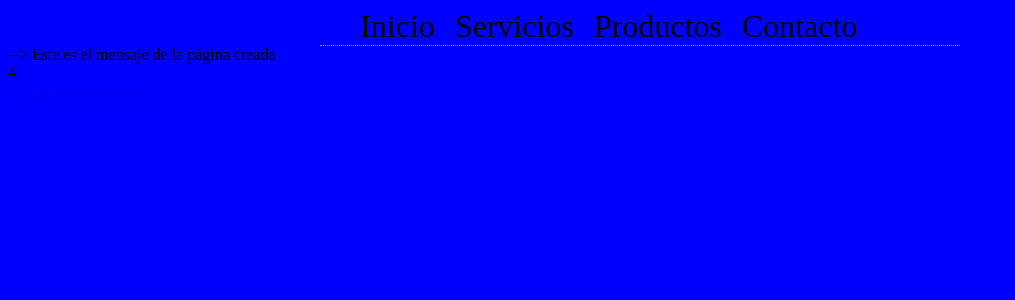
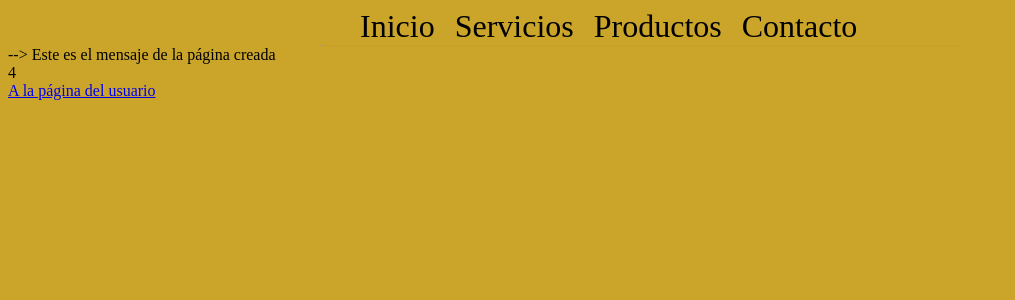
Before and after one commit to Celot1979/Curso_Flask, a Flask app: page / in a window 1280 px wide. Shown: the top 300 px of the page, without its empty margins (0-1015 px from the left). Run offline with Flask 2, Linux system fonts and the light colour scheme.

Commit message:
Cambio de color de fondo

```diff
--- a/Flask/static/css/index.css
+++ b/Flask/static/css/index.css
@@ -1,5 +1,5 @@
 body{
-    background-color: blue;
+    background-color: rgb(203, 165, 41);
 }
 #barra{
     /* Barra de menu centrada*/
```
